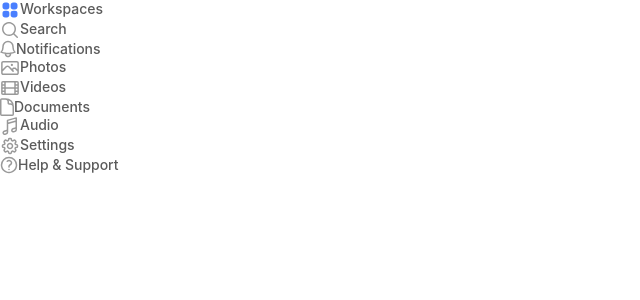
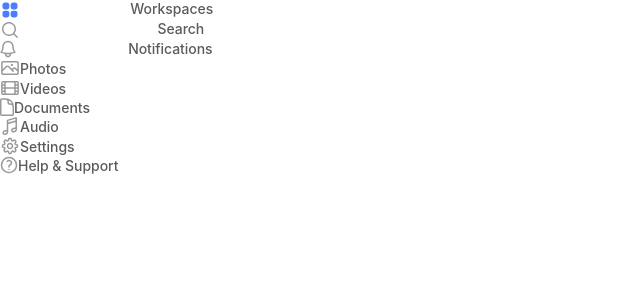
Before and after one commit to mothibimalebana/upload-a-file-frontEnd, a React (Vite) app: page / in a window 1280 px wide. Shown: the top 300 px of the page, without its empty margins (0-640 px from the left). Built offline with nearby package versions, Linux system fonts and the light colour scheme.

Commit message:
chore: replaced each navlink flex with grid for better control over the alignment

```diff
--- a/src/components/Navbar.jsx
+++ b/src/components/Navbar.jsx
@@ -78,7 +78,7 @@ const Navbar = () => {
           {/* nav links   */}
             <ul>
                 {navLinks.map(link =>
-                <div className="flex" key={link.link}>
+                <div className="grid grid-flow-col" key={link.link}>
                     {link.img}
                     <Link to={{pathname: `/${link.link}`}}>{link.link}</Link>
                 </div>
@@ -88,20 +88,20 @@ const Navbar = () => {
             {/* categories */}
             <ul>
                 {categories.map(link =>
-                <div className="flex" key={link.link}>
+                <div className="flex items-center md:w-1/2" key={link.link}>
                     {link.img}
                     <Link to={{pathname: `/${link.link}`}}>{link.link}</Link>
                 </div>
                 )}
 
                 {/* settings */}
-                <div className="flex" key={settings.link}>
+                <div className="flex items-center md:w-1/2" key={settings.link}>
                     {settings.img}
                     <Link to={{pathname: `/${settings.link}`}}>{settings.link}</Link>
                 </div>
 
                 {/* help and support */}
-                <div className="flex" key={helpAndSupport.link}>
+                <div className="flex items-center md:w-1/2" key={helpAndSupport.link}>
                     {helpAndSupport.img}
                     <Link to={{pathname: `/${helpAndSupport.link}`}}>{helpAndSupport.link}</Link>
                 </div>
```
